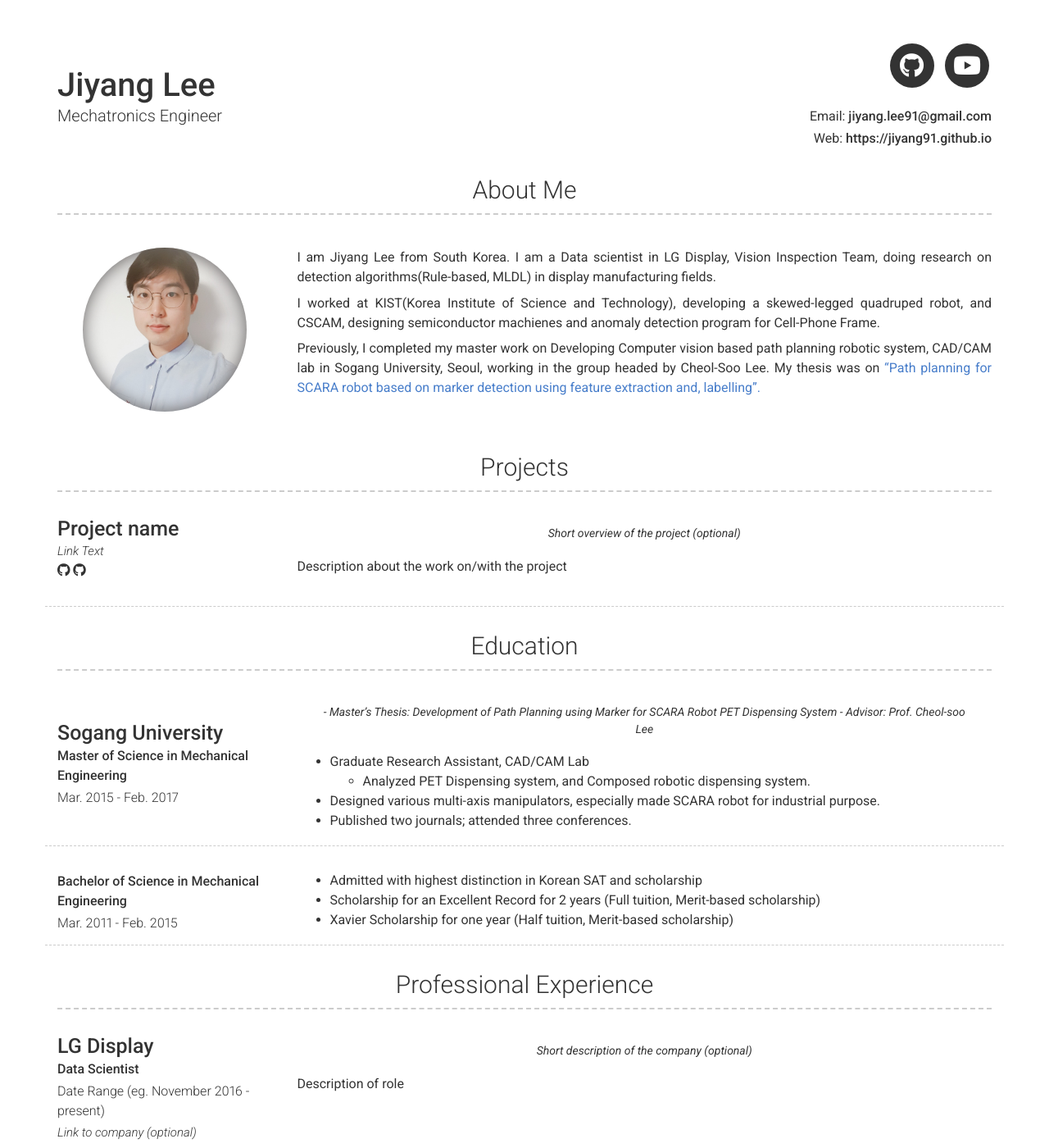
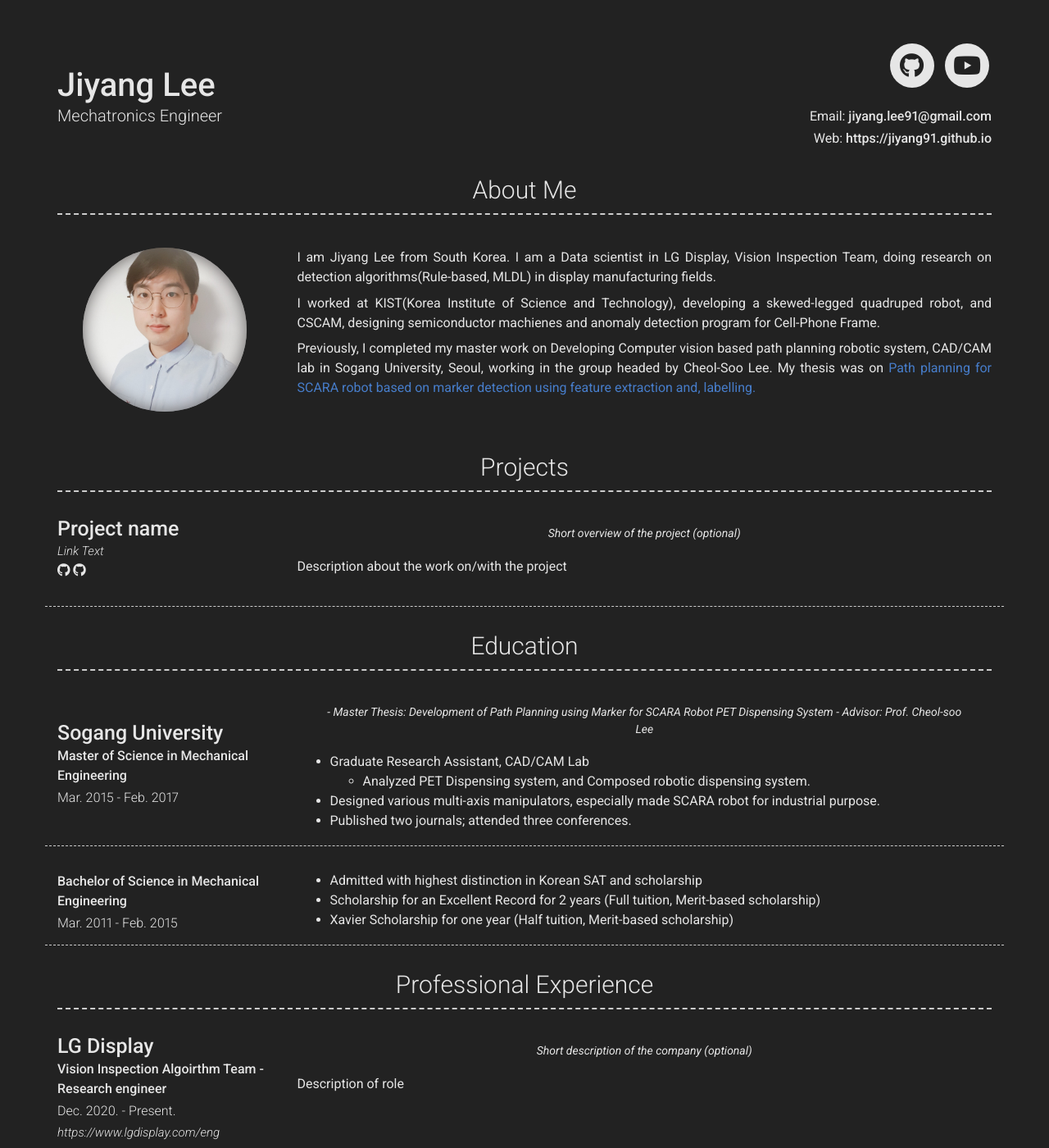
Before and after one commit to jiyang91/jiyang91.github.io, a Jekyll site: the page built from index.md, in a window 1280 px wide and 1400 px high. Shown: the whole window at 82% size. Built offline with Jekyll 4.4.1, drawn with Linux system fonts in a browser that asks for light colours; nearby versions of some CDN libraries.

Commit message:
220521 로컬 환경 구성 완료

```diff
--- a/Gemfile
+++ b/Gemfile
@@ -2,3 +2,5 @@ source "https://rubygems.org"
 gemspec
 
 gem "webrick", "~> 1.7"
+
+gem "wdm", "~> 0.1.1"
--- a/_config.yml
+++ b/_config.yml
@@ -12,7 +12,7 @@ email: jiyang.lee91@gmail.com
 website: https://jiyang91.github.io
 
 # Dark Mode (true/false/never)
-darkmode: false
+darkmode: true
 
 # Social links
 # twitter_username: facespics
@@ -41,7 +41,7 @@ about_content: | # this will include new lines to allow paragraphs
 
   I worked at KIST(Korea Institute of Science and Technology), developing a skewed-legged quadruped robot, and CSCAM, designing semiconductor machienes and anomaly detection program for Cell-Phone Frame.
 
-  Previously, I completed my master work on Developing Computer vision based path planning robotic system, CAD/CAM lab in Sogang University, Seoul, working in the group headed by Cheol-Soo Lee. My thesis was on <a href="https://www.tandfonline.com/doi/abs/10.1080/0951192X.2018.1429669">“Path planning for SCARA robot based on marker detection using feature extraction and, labelling”.</a>
+  Previously, I completed my master work on Developing Computer vision based path planning robotic system, CAD/CAM lab in Sogang University, Seoul, working in the group headed by Cheol-Soo Lee. My thesis was on <a href="https://www.tandfonline.com/doi/abs/10.1080/0951192X.2018.1429669">Path planning for SCARA robot based on marker detection using feature extraction and, labelling.</a>
 
 content:
   - title: Projects # Title for the section
@@ -63,7 +63,7 @@ content:
             url: Link to project (eg. sproogen.github.io/modern-resume-theme)(optional)
         quote: >
           Short overview of the project (optional)
-        description: | # this will include new lines to allow paragraphs
+        description: |
           Description about the work on/with the project
   - title: Education
     layout: list
@@ -74,9 +74,9 @@ content:
         sub_title: Master of Science in Mechanical Engineering
         caption: Mar. 2015 - Feb. 2017
         quote: >
-          - Master’s Thesis: Development of Path Planning using Marker for SCARA Robot PET Dispensing System
+          - Master Thesis: Development of Path Planning using Marker for SCARA Robot PET Dispensing System
           - Advisor: Prof. Cheol-soo Lee
-        description: | # this will include new lines to allow paragraphs
+        description: |
           - Graduate Research Assistant, CAD/CAM Lab
             - Analyzed PET Dispensing system, and Composed robotic dispensing system.
           - Designed various multi-axis manipulators, especially made SCARA robot for industrial purpose.
@@ -85,7 +85,7 @@ content:
         border: weak
         sub_title: Bachelor of Science in Mechanical Engineering
         caption: Mar. 2011 - Feb. 2015
-        description: | # this will include new lines to allow paragraphs
+        description: |
           -	Admitted with highest distinction in Korean SAT and scholarship
           -	Scholarship for an Excellent Record for 2 years (Full tuition, Merit-based scholarship)
           -	Xavier Scholarship for one year (Half tuition, Merit-based scholarship)
@@ -95,16 +95,16 @@ content:
     content:
       - layout: top-left
         title: LG Display
-        sub_title: Data Scientist
-        caption: Date Range (eg. November 2016 - present)
-        link: Link to company (optional)
+        sub_title: Vision Inspection Algoirthm Team - Research engineer
+        caption: Dec. 2020. - Present.
+        link: https://www.lgdisplay.com/eng
         quote: >
           Short description of the company (optional)
-        description: | # this will include new lines to allow paragraphs
+        description: |
           Description of role
   - title: A Little More About Me
     layout: text
-    content: | # this will include new lines to allow paragraphs
+    content: |
       This is where you can write a little more about yourself. You could title this section **Interests** and include some of your other interests.
 
       Or you could title it **Skills** and write a bit more about things that make you more desirable, like *leadership* or *teamwork*
@@ -115,7 +115,7 @@ footer_show_references: true
 
 # Build settings
 # theme: modern-resume-theme (Use this is you are hosting your resume yourself)
-# remote_theme: sproogen/modern-resume-theme (Use this if you are hosting your resume on GitHub)
+remote_theme: sproogen/modern-resume-theme (Use this if you are hosting your resume on GitHub)
 
 sass:
   sass_dir: _sass
```
Also changed, not shown: Gemfile.lock.
